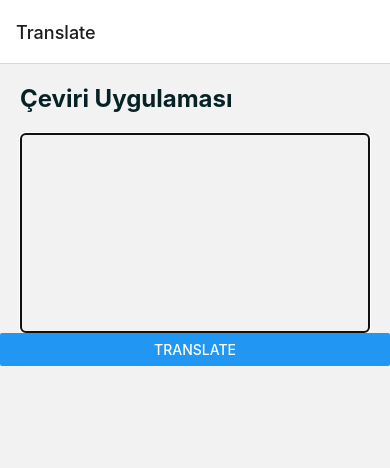
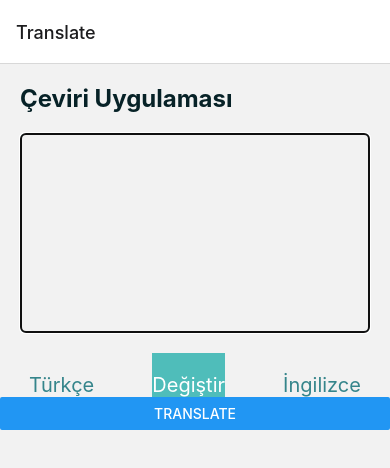
Before and after one commit to enestasdemir/react-native-translation-app, a React Native app: screen /Translate in a window 390 px wide. Shown: the top 468 px of the page. Built offline with nearby package versions, Linux system fonts and the light colour scheme.

Commit message:
feat/component: Create translation direction component

```diff
--- a/src/common/i18n/languages/en.json
+++ b/src/common/i18n/languages/en.json
@@ -1,7 +1,7 @@
 {
   "TRANSLATION_APP": "Translation App",
-  "TURKISH": "Turkish",
-  "ENGLISH": "English",
+  "TR": "Turkish",
+  "EN": "English",
   "TRANSLATE": "Translate",
   "SEND": "Send",
   "CHANGE": "Change"
--- a/src/common/i18n/languages/tr.json
+++ b/src/common/i18n/languages/tr.json
@@ -1,7 +1,7 @@
 {
   "TRANSLATION_APP": "Çeviri Uygulaması",
-  "TURKISH": "Türkçe",
-  "ENGLISH": "İngilizce",
+  "TR": "Türkçe",
+  "EN": "İngilizce",
   "TRANSLATE": "Çevir",
   "SEND": "Gönder",
   "CHANGE": "Değiştir"
--- /dev/null
+++ b/src/components/TranslationDirection.tsx
@@ -0,0 +1,55 @@
+// React
+import React from 'react';
+import styled from 'styled-components/native';
+
+// Components
+import { Pressable, View } from 'react-native';
+import StyledText from './StyledText';
+
+// Constants & Enums
+import { COLOR } from '../common/constants/colors';
+import { Language } from '../common/constants/enums';
+
+interface TranslationDirectionProps {
+  sourceLanguage: Language;
+  setSourceLanguage: React.Dispatch<React.SetStateAction<Language>>;
+  destinationLanguage: Language;
+  setDestinationLanguage: React.Dispatch<React.SetStateAction<Language>>;
+}
+
+const StyledView = styled(View)`
+  display: flex;
+  flex-direction: row;
+  justify-content: space-around;
+  align-items: center;
+
+  margin-top: 20px;
+`;
+
+const TranslationDirection = (props: TranslationDirectionProps) => {
+  const { sourceLanguage, setSourceLanguage, destinationLanguage, setDestinationLanguage } = props;
+
+  const changeTranslationDirection = () => {
+    setSourceLanguage((language) => (language === Language.EN ? Language.TR : Language.EN));
+    setDestinationLanguage((language) => (language === Language.EN ? Language.TR : Language.EN));
+  };
+
+  return (
+    <StyledView>
+      <StyledText label={sourceLanguage} />
+      <Pressable
+        onPress={() => changeTranslationDirection()}
+        style={({ pressed }) => [
+          {
+            backgroundColor: pressed ? COLOR.LIGHTER : COLOR.DETAIL
+          }
+        ]}
+      >
+        <StyledText buttonLabel label="CHANGE" />
+      </Pressable>
+      <StyledText label={destinationLanguage} />
+    </StyledView>
+  );
+};
+
+export default TranslationDirection;
--- a/src/screens/Translate.tsx
+++ b/src/screens/Translate.tsx
@@ -5,21 +5,27 @@ import React, { useState } from 'react';
 import { View, Button, Text } from 'react-native';
 import StyledText from '../components/StyledText';
 import StyledInput from '../components/StyledInput';
+import TranslationDirection from '../components/TranslationDirection';
 import { Language } from '../common/constants/enums';
 import { useTranslate } from '../hooks/useTranslate';
 
 const Translate = () => {
   const [translatedText, translate] = useTranslate();
 
-  const [sourceLanguage] = useState<Language>(Language.TR);
-  const [destinationLanguage] = useState<Language>(Language.EN);
+  const [sourceLanguage, setSourceLanguage] = useState<Language>(Language.TR);
+  const [destinationLanguage, setDestinationLanguage] = useState<Language>(Language.EN);
   const [text, setText] = useState('deneme');
 
   return (
     <View>
       <StyledText header label="TRANSLATION_APP" />
       <StyledInput onChangeText={(value) => setText(value)} />
-
+      <TranslationDirection
+        sourceLanguage={sourceLanguage}
+        setSourceLanguage={setSourceLanguage}
+        destinationLanguage={destinationLanguage}
+        setDestinationLanguage={setDestinationLanguage}
+      />
       <Text>{translatedText}</Text>
 
       <Button onPress={() => translate(sourceLanguage, destinationLanguage, text)} title="TRANSLATE" />
```
